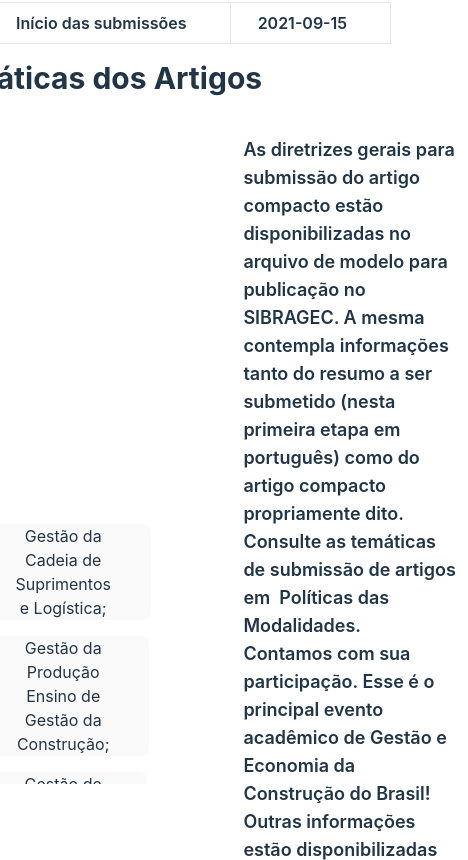
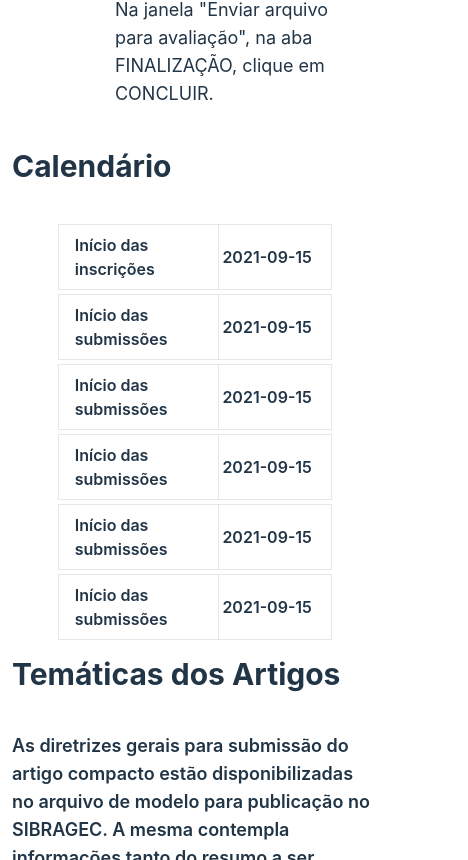
Before and after one commit to softeam-org/sibragecsbtic-web, a React (Vite) app: page /submissao in a window 390 px wide. Shown: the part 1664-2524 px from the top of the page, 468 px wide, since content can reach past the window. Built offline with nearby package versions, Linux system fonts and the light colour scheme; what tailwind-nord would draw is missing.

Commit message:
Adaptado para responsivo

```diff
--- a/src/components/Calendar.jsx
+++ b/src/components/Calendar.jsx
@@ -8,7 +8,7 @@ function Calendar() {
         {calendarData.map((data, index) => (
             <div
                 key={index}
-                className='px-4 flex border border-nord0'
+                className='px-4 flex border items-center border-nord0'
                 >
                     <div className='w-3/5 pt-2 pb-2 border-r border-nord0'>
                         <p >{data.event}</p>
--- a/src/container/Submissao.jsx
+++ b/src/container/Submissao.jsx
@@ -19,16 +19,16 @@ function Submissao() {
         </div>
         <Instructions data={articleInstructions} />
 
-        <SectionTitle title={"Calendário"}  />
+        <SectionTitle title={"Calendário"} />
         <Calendar />
 
-        <SectionTitle title={"Temáticas dos Artigos"}  />
-        <div className="flex items-center justify-around">
-          <div className="px-7 tematics">
-            <div className="bg-white rounded-lg p-7 w-4/5 max-h-72 flex flex-col gap-4 items-center overflow-y-scroll ">
+        <SectionTitle title={"Temáticas dos Artigos"} />
+        <div className="flex items-center justify-center flex-col-reverse gap-10 lg:gap-0 lg:flex-row">
+          <div className="lg:px-7 tematics">
+            <div className="bg-white rounded-lg p-7 w-4/5 max-h-72 flex flex-col gap-4 mx-auto overflow-y-scroll ">
               {thematics.map((thematic, index) => (
                 <div className="px-10 bg-zinc-50 rounded-lg flex items-center justify-center">
-                  <a className="text-center">{thematic.title}</a>
+                  <a className="text-center py-2">{thematic.title}</a>
                 </div>
               ))}
             </div>
```
